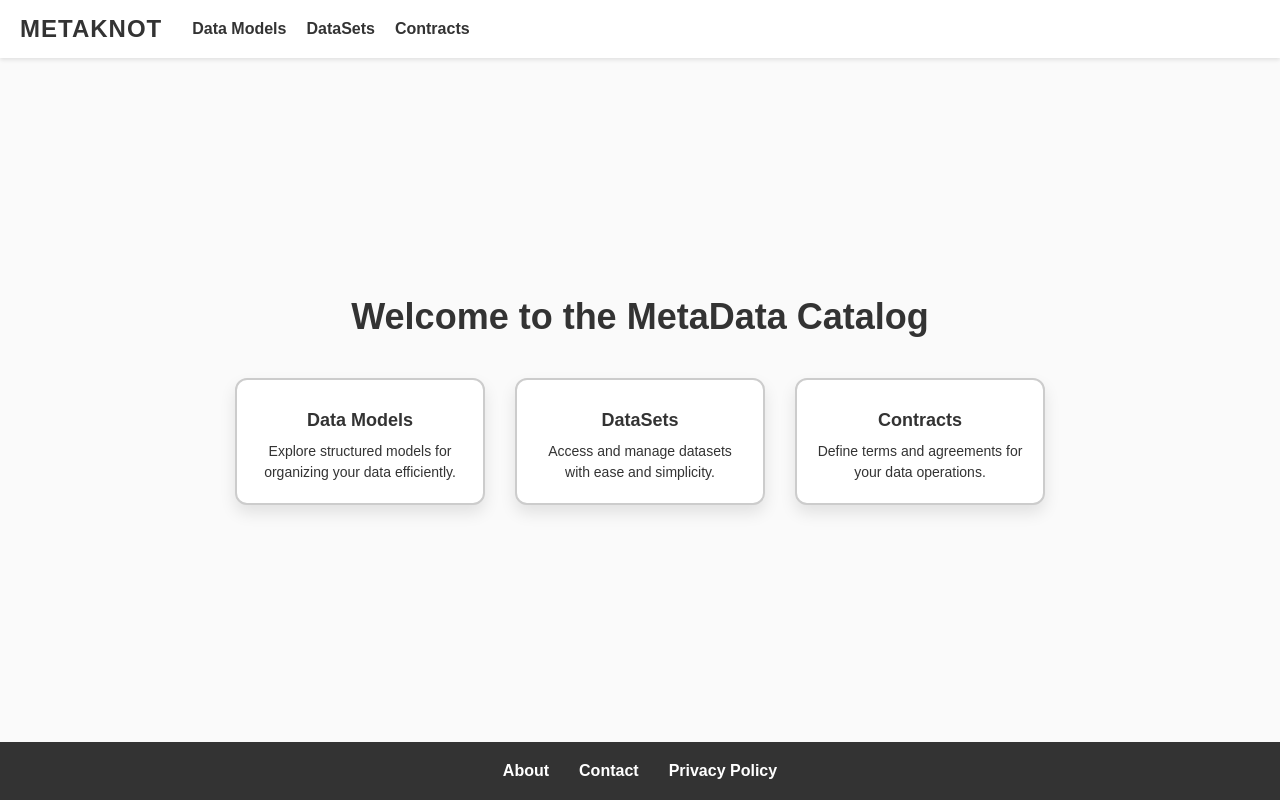
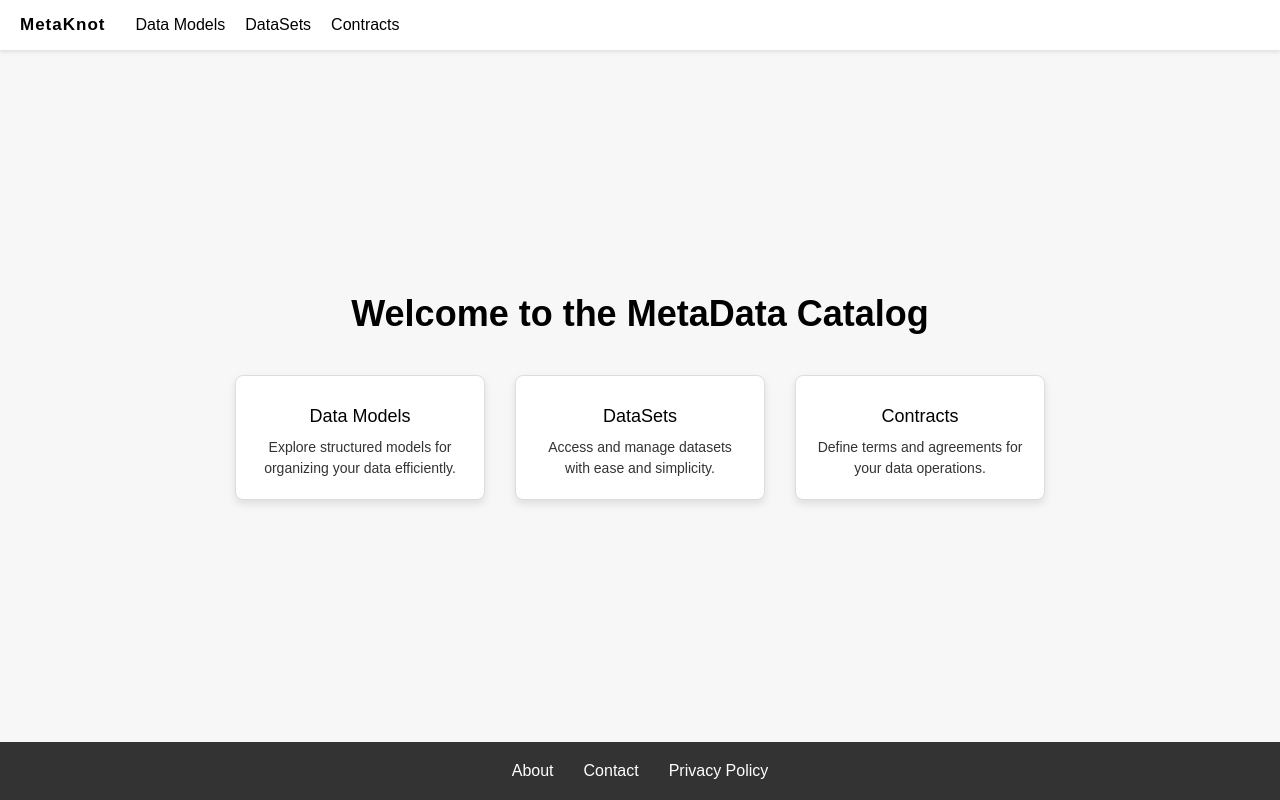
Before and after one commit to awales0177/react-meta-catalog, a React (Vite) app: page / in a window 1280 px wide. Built offline with nearby package versions, Linux system fonts and the light colour scheme.

Commit message:
links work now

```diff
--- /dev/null
+++ b/data/dataModels.json
@@ -0,0 +1,30 @@
+[
+    {
+      "id": 1,
+      "title": "Customer Data Model",
+      "description": "A model for organizing customer information.",
+      "fields": ["Name", "Email", "Phone Number", "Address"],
+      "createdBy": "John Doe"
+    },
+    {
+      "id": 2,
+      "title": "Sales Data Model",
+      "description": "A model for tracking sales transactions.",
+      "fields": ["Product", "Price", "Quantity", "Date"],
+      "createdBy": "Jane Smith"
+    },
+    {
+      "id": 3,
+      "title": "Inventory Data Model",
+      "description": "A model for managing inventory items.",
+      "fields": ["Item Name", "Stock Level", "Category", "Supplier"],
+      "createdBy": "Alice Johnson"
+    },
+    {
+      "id": 4,
+      "title": "Employee Data Model",
+      "description": "A model for managing employee details.",
+      "fields": ["Name", "Position", "Salary", "Department"],
+      "createdBy": "Bob Brown"
+    }
+  ]
--- a/package.json
+++ b/package.json
@@ -12,8 +12,9 @@
   "dependencies": {
     "react": "^18.3.1",
     "react-dom": "^18.3.1",
-    "react-router-dom": "^6.0.0"
-
+    "react-responsive": "^10.0.0",
+    "react-router-dom": "^6.28.0",
+    "react-toggle": "^4.1.3"
   },
   "devDependencies": {
     "@eslint/js": "^9.15.0",
--- a/src/components/App.jsx
+++ b/src/components/App.jsx
@@ -1,96 +1,85 @@
 import React, { useState, useEffect } from 'react';
 import Card from './Card'; // Card component for each section
+import DataModels from '../pages/DataModels';
+import DataSets from '../pages/DataSets';
+import Contracts from '../pages/Contracts';
 import '/styles/HomePage.css';
 
 const App = () => {
-  const [theme, setTheme] = useState('light');
-  const [currentPage, setCurrentPage] = useState('homepage'); // Track the current page
+  const [theme, setTheme] = useState('light'); // Theme state
+  const [currentPage, setCurrentPage] = useState('homepage'); // Track current page
 
-  // Card data with paths for each "page"
+  // Card data for homepage
   const cards = [
     {
       title: 'Data Models',
       description: 'Explore structured models for organizing your data efficiently.',
-      path: '/data-models', // Path for navigation
+      path: 'dataModels', // Represents state value for this page
     },
     {
       title: 'DataSets',
       description: 'Access and manage datasets with ease and simplicity.',
-      path: '/datasets', // Path for navigation
+      path: 'dataSets', // Represents state value for this page
     },
     {
       title: 'Contracts',
       description: 'Define terms and agreements for your data operations.',
-      path: '/contracts', // Path for navigation
+      path: 'contracts', // Represents state value for this page
     },
   ];
 
-  // Update currentPage based on window location
+  // Apply theme to the document body
   useEffect(() => {
-    const path = window.location.pathname;
-    if (path === '/data-models') {
-      setCurrentPage('dataModels');
-    } else if (path === '/datasets') {
-      setCurrentPage('dataSets');
-    } else if (path === '/contracts') {
-      setCurrentPage('contracts');
-    } else {
-      setCurrentPage('homepage');
+    document.body.setAttribute('data-theme', theme);
+  }, [theme]);
+
+  // Render content based on currentPage state
+  const renderPage = () => {
+    switch (currentPage) {
+      case 'dataModels':
+        return <DataModels />;
+      case 'dataSets':
+        return <DataSets />;
+      case 'contracts':
+        return <Contracts />;
+      default:
+        return (
+          <div className="homepage">
+            <h2>Welcome to the MetaData Catalog</h2>
+            <div className="card-container">
+              {cards.map((card, index) => (
+                <Card
+                  key={index}
+                  title={card.title}
+                  description={card.description}
+                  path={card.path}
+                  onClick={() => setCurrentPage(card.path)} // Update state on click
+                />
+              ))}
+            </div>
+          </div>
+        );
     }
-  }, [window.location.pathname]);
+  };
 
   return (
     <div className={`app ${theme}`}>
       {/* Banner */}
       <div className="banner">
         <div className="left-section">
-          <a href="/" className="home-link">MetaKnot</a>
+          <a href="#" className="home-link" onClick={() => setCurrentPage('homepage')}>
+            MetaKnot
+          </a>
           <div className="page-links">
-            <a href="/data-models">Data Models</a>
-            <a href="/datasets">DataSets</a>
-            <a href="/contracts">Contracts</a>
+            <a href="#" onClick={() => setCurrentPage('dataModels')}>Data Models</a>
+            <a href="#" onClick={() => setCurrentPage('dataSets')}>DataSets</a>
+            <a href="#" onClick={() => setCurrentPage('contracts')}>Contracts</a>
           </div>
         </div>
       </div>
 
-      {/* Homepage - Display Cards */}
-      {currentPage === 'homepage' && (
-        <div className="homepage">
-          <h2>Welcome to the MetaData Catalog</h2>
-          <div className="card-container">
-            {cards.map((card, index) => (
-              <Card
-                key={index}
-                title={card.title}
-                description={card.description}
-                path={card.path} // Pass the path to navigate
-              />
-            ))}
-          </div>
-        </div>
-      )}
-
-      {/* Render the content for each page based on the currentPage */}
-      {currentPage === 'dataModels' && (
-        <div>
-          <h2>Data Models</h2>
-          <p>Explore structured models for organizing your data efficiently.</p>
-        </div>
-      )}
-
-      {currentPage === 'dataSets' && (
-        <div>
-          <h2>DataSets</h2>
-          <p>Access and manage datasets with ease and simplicity.</p>
-        </div>
-      )}
-
-      {currentPage === 'contracts' && (
-        <div>
-          <h2>Contracts</h2>
-          <p>Define terms and agreements for your data operations.</p>
-        </div>
-      )}
+      {/* Main Content */}
+      {renderPage()}
 
       {/* Footer */}
       <div className="footer">
--- a/src/components/Card.jsx
+++ b/src/components/Card.jsx
@@ -1,13 +1,8 @@
 import React from 'react';
-import '/styles/Card.css'; // Import the CSS file for card styling
+import '/styles/Card.css';
 
-const Card = ({ title, description, path }) => {
-  const handleClick = () => {
-    window.location.href = path; // Change the URL to the respective page path
-  };
-
-  return (
-    <div className="card" onClick={handleClick}>
+const Card = ({ title, description, onClick }) => (
+  <div className="card" onClick={onClick}>
     <div className="card-icon">
       <span role="img" aria-label="icon"></span> {/* Example icon */}
     </div>
@@ -15,6 +10,5 @@ const Card = ({ title, description, path }) => {
     <p>{description}</p>
   </div>
 );
-};
 
 export default Card;
--- /dev/null
+++ b/src/components/DataModelCard.jsx
@@ -0,0 +1,22 @@
+// src/components/DataModels.jsx
+
+import React from 'react';
+import '/styles/Card.css'; // Import the CSS file for card styling
+
+const DataModelCard = ({ title, description, path }) => {
+  const handleClick = () => {
+    window.location.href = path; // Change the URL to the respective page path
+  };
+
+  return (
+    <div className="card" onClick={handleClick}>
+      <div className="card-icon">
+        <span role="img" aria-label="icon"></span> {/* Example icon */}
+      </div>
+      <h3>{title}</h3>
+      <p>{description}</p>
+    </div>
+  );
+};
+
+export default DataModelCard;
--- a/src/main.jsx
+++ b/src/main.jsx
@@ -1,4 +1,5 @@
 // src/main.jsx
+
 import React from 'react';
 import ReactDOM from 'react-dom/client';
 import App from './components/App';
--- a/src/pages/Contracts.jsx
+++ b/src/pages/Contracts.jsx
@@ -1,3 +1,5 @@
+// src/pages/Contracts.jsx
+
 import React from 'react';
 
 const Contracts = () => {
--- a/src/pages/DataModels.jsx
+++ b/src/pages/DataModels.jsx
@@ -1,10 +1,26 @@
+// src/pages/DataModels.jsx
+
 import React from 'react';
+import DataModelCard from '../components/DataModelCard'; // Import the DataModelCard component
+import dataModels from '/data/dataModels.json'; // Import the data models JSON file
 
 const DataModels = () => {
   return (
-    <div>
+    <div className="data-models">
       <h2>Data Models</h2>
       <p>Explore structured models for organizing your data efficiently.</p>
+      <div className="card-container">
+        {dataModels.map((model) => (
+          <DataModelCard
+            key={model.id}
+            title={model.title}
+            description={model.description}
+            fields={model.fields}
+            createdBy={model.createdBy}
+            path={`/data-models/${model.id}`}
+          />
+        ))}
+      </div>
     </div>
   );
 };
--- a/src/pages/DataSets.jsx
+++ b/src/pages/DataSets.jsx
@@ -1,3 +1,5 @@
+// src/pages/DataSets.jsx
+
 import React from 'react';
 
 const DataSets = () => {
--- a/styles/HomePage.css
+++ b/styles/HomePage.css
@@ -1,4 +1,5 @@
-/* General App Layout */
+/* src/styles/HomePage.css */
+
 .app {
   display: flex;
   flex-direction: column;
@@ -17,7 +18,7 @@
 .homepage h2 {
   font-size: 36px;
   margin-bottom: 40px;
-  color: #333;
+  color: #000; /* Reverted to black */
 }
 
 /* Card Container */
@@ -47,14 +48,14 @@
 
 .home-link {
   text-decoration: none; /* Remove underline from link */
-  font-size: 24px;
-  font-weight: bold;
-  color: #333;
-  text-transform: uppercase;
+  font-size: 17px;
+  font-weight: 700; /* Set font-weight to medium */
+  color: #000; /* Reverted to black */
   letter-spacing: 1px;
   margin-right: 30px;
   transition: color 0.3s ease;
 }
+
 
 .home-link:hover {
   color: #4CAF50; /* Green color on hover */
@@ -68,9 +69,9 @@
 
 .page-links a {
   text-decoration: none;
-  color: #333;
+  color: #000; /* Reverted to black */
   font-size: 16px;
-  font-weight: bold;
+  font-weight: normal; /* Keep normal weight */
   transition: color 0.3s ease;
 }
 
@@ -110,7 +111,7 @@
   text-decoration: none;
   color: white;
   font-size: 16px;
-  font-weight: bold;
+  font-weight: normal; /* Lighter weight */
   transition: color 0.3s ease;
 }
 
@@ -121,7 +122,7 @@
 /* Light Mode */
 [data-theme='light'] {
   background-color: #f7f7f7;
-  color: #333;
+  color: #000; /* Reverted to black */
 }
 
 [data-theme='light'] .card {
@@ -134,18 +135,18 @@
 }
 
 [data-theme='light'] .card h3 {
-  color: #333;
+  color: #000; /* Reverted to black */
 }
 
 [data-theme='light'] .card p {
   font-size: 14px;
-  color: #666;
+  color: #333; /* Dark grey for description */
 }
 
 /* Dark Mode */
 [data-theme='dark'] {
   background-color: #2c2c2c;
-  color: #f5f5f5;
+  color: #f5f5f5; /* Light text on dark background */
 }
 
 [data-theme='dark'] .card {
@@ -158,12 +159,12 @@
 }
 
 [data-theme='dark'] .card h3 {
-  color: #f5f5f5;
+  color: #f5f5f5; /* Lighter grey text for heading */
 }
 
 [data-theme='dark'] .card p {
   font-size: 14px;
-  color: #ccc;
+  color: #ccc; /* Light grey text for description */
 }
 
 /* Card Hover Effects */
@@ -195,7 +196,7 @@ button:hover {
 
 .card-container .card h3 {
   font-size: 18px;
-  font-weight: bold;
+  font-weight: normal; /* Normal weight */
 }
 
 .card-container .card p {
@@ -205,7 +206,7 @@ button:hover {
 .card-container .card a {
   text-decoration: none;
   color: #4CAF50;
-  font-weight: bold;
+  font-weight: normal; /* Normal weight */
 }
 
 .card-container .card a:hover {
--- a/styles/index.css
+++ b/styles/index.css
@@ -1,4 +1,13 @@
-/* src/styles/index.css */
+:root {
+  --primary-bg: #fafafa;
+  --primary-color: #6f0f0f;
+  --secondary-color: #333;
+  --hover-color: #4CAF50;
+  --card-bg-light: #ffffff;
+  --card-bg-dark: #333;
+  --transition: 0.3s ease;
+}
+
 * {
   margin: 0;
   padding: 0;
@@ -7,10 +16,38 @@
 
 body {
   font-family: Arial, sans-serif;
-  background-color: #fafafa;
-  color: #333;
+  background-color: var(--primary-bg);
+  color: var(--primary-color);
 }
 
-#root {
-  height: 100%;
+.card {
+  background-color: var(--card-bg-light);
+  color: var(--secondary-color);
+  border: 2px solid #ccc;
+  border-radius: 12px;
+  padding: 20px;
+  text-align: center;
+  width: 250px;
+  box-shadow: 0 8px 16px rgba(0, 0, 0, 0.1);
+  transition: transform var(--transition), box-shadow var(--transition), border-color var(--transition);
 }
+
+.card:hover {
+  transform: translateY(-5px);
+  box-shadow: 0 12px 24px rgba(0, 0, 0, 0.2);
+  border-color: var(--hover-color);
+}
+
+[data-theme='dark'] .card {
+  background-color: var(--card-bg-dark);
+  color: #f5f5f5;
+  border: 1px solid #555;
+  box-shadow: 0 4px 8px rgba(0, 0, 0, 0.4);
+}
+
+.banner, .footer {
+  width: 100%;
+  text-align: center;
+}
+
+/* Reduce additional class styles */
```
Also changed, not shown: src/components/Layout.jsx (deleted, +0 -34 lines), 1 other file (tests, documents, lock files or other folders). Lines whose indentation alone changed are shown as unchanged.
